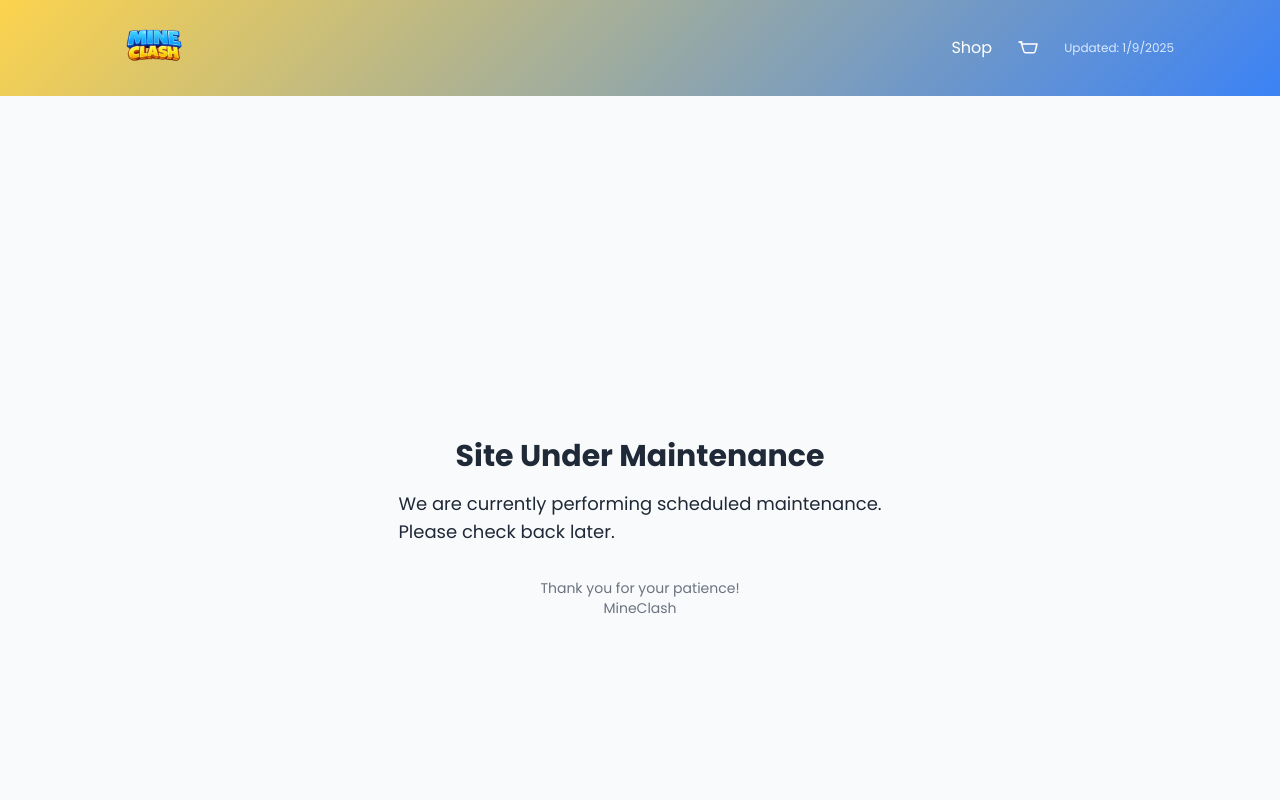
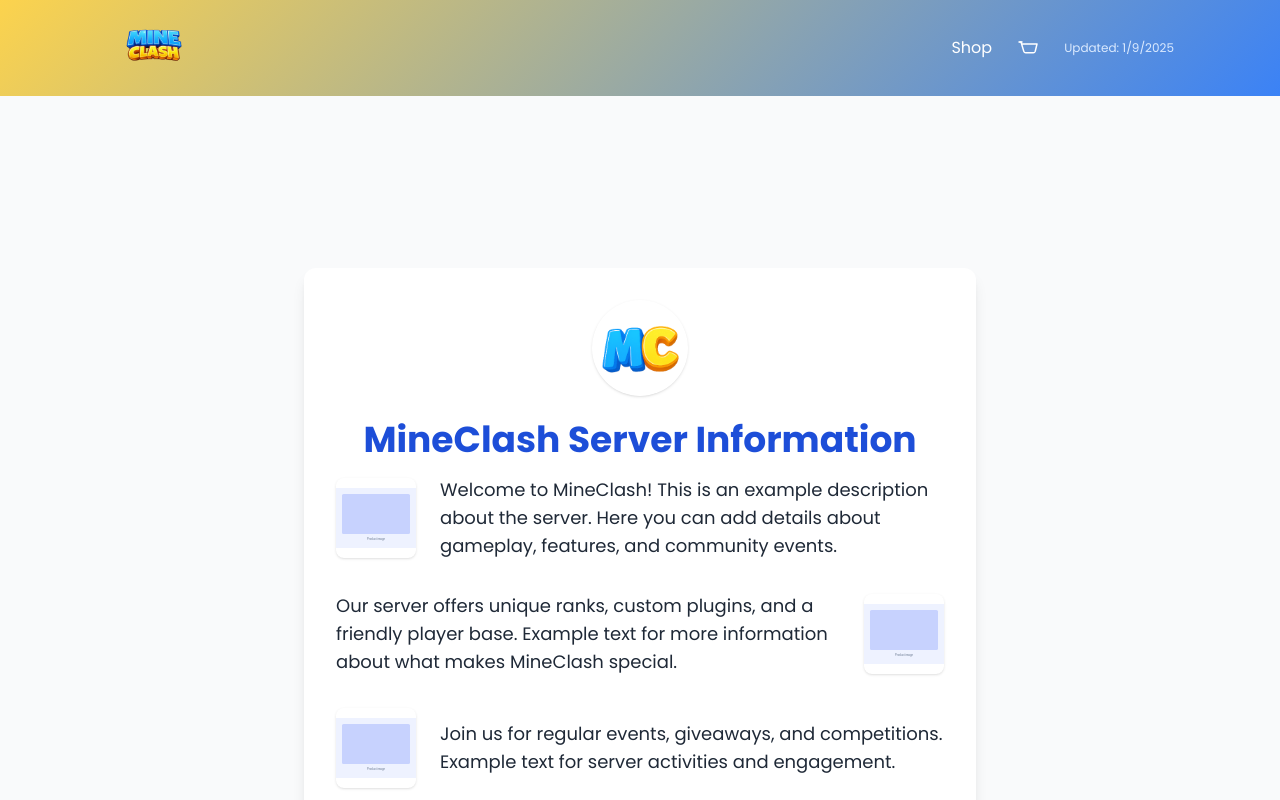
Before and after one commit to mineclash24h-blip/mineclash-store, a Next.js app: page /info in a window 1280 px wide. Before the commit this address had no page. Shown: the top 800 px of the page. Built offline with nearby package versions, Linux system fonts and the light colour scheme.

Commit message:
Restore normal site, remove maintenance page from all routes

```diff
--- a/pages/_app.tsx
+++ b/pages/_app.tsx
@@ -1,6 +1,5 @@
 import '../styles/globals.css'
 import type { AppProps } from 'next/app'
-import Maintenance from './maintenance'
 import Head from 'next/head'
 import Header from '../components/Header'
 import Footer from '../components/Footer'
@@ -18,7 +17,7 @@ export default function App({ Component, pageProps }: AppProps) {
         <CartProvider>
           <Header />
           <main className="flex-1 container mx-auto px-4 py-8">
-            <Maintenance />
+            <Component {...pageProps} />
           </main>
           <Footer />
         </CartProvider>
--- /dev/null
+++ b/pages/info.tsx
@@ -0,0 +1,26 @@
+import React from 'react';
+
+export default function Info() {
+  return (
+    <div className="min-h-screen flex flex-col items-center justify-center bg-gray-50 text-gray-800">
+      <div className="w-full max-w-2xl bg-white rounded-xl shadow-lg p-4 sm:p-8 mt-8 flex flex-col items-center">
+        <img src="/images/top%20logo.png" alt="Server Logo" className="w-20 h-20 sm:w-24 sm:h-24 mb-6 rounded-full shadow" />
+        <h1 className="text-4xl font-bold mb-4 text-blue-700">MineClash Server Information</h1>
+        <div className="space-y-8 w-full">
+          <div className="flex flex-col sm:flex-row items-center gap-4 sm:gap-6">
+            <img src="/images/product-placeholder.svg" alt="Placeholder" className="w-16 h-16 sm:w-20 sm:h-20 rounded-lg shadow" />
+            <p className="text-base sm:text-lg text-center sm:text-left">Welcome to MineClash! This is an example description about the server. Here you can add details about gameplay, features, and community events.</p>
+          </div>
+          <div className="flex flex-col sm:flex-row-reverse items-center gap-4 sm:gap-6">
+            <img src="/images/product-placeholder.svg" alt="Placeholder" className="w-16 h-16 sm:w-20 sm:h-20 rounded-lg shadow" />
+            <p className="text-base sm:text-lg text-center sm:text-left">Our server offers unique ranks, custom plugins, and a friendly player base. Example text for more information about what makes MineClash special.</p>
+          </div>
+          <div className="flex flex-col sm:flex-row items-center gap-4 sm:gap-6">
+            <img src="/images/product-placeholder.svg" alt="Placeholder" className="w-16 h-16 sm:w-20 sm:h-20 rounded-lg shadow" />
+            <p className="text-base sm:text-lg text-center sm:text-left">Join us for regular events, giveaways, and competitions. Example text for server activities and engagement.</p>
+          </div>
+        </div>
+      </div>
+    </div>
+  );
+}
```
